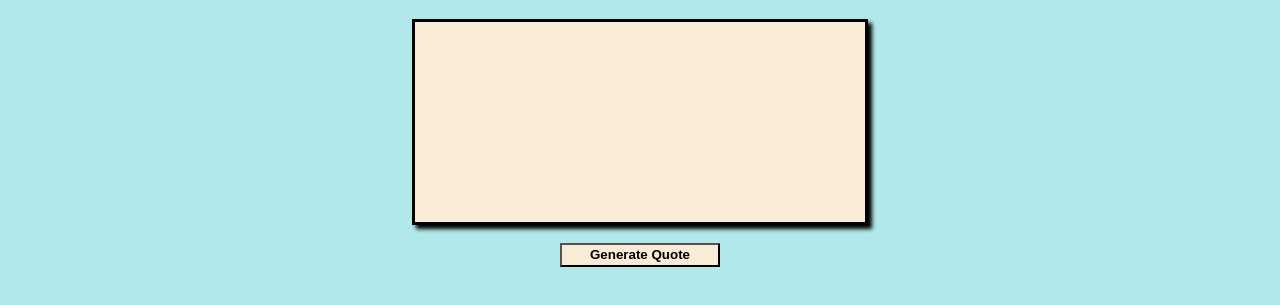
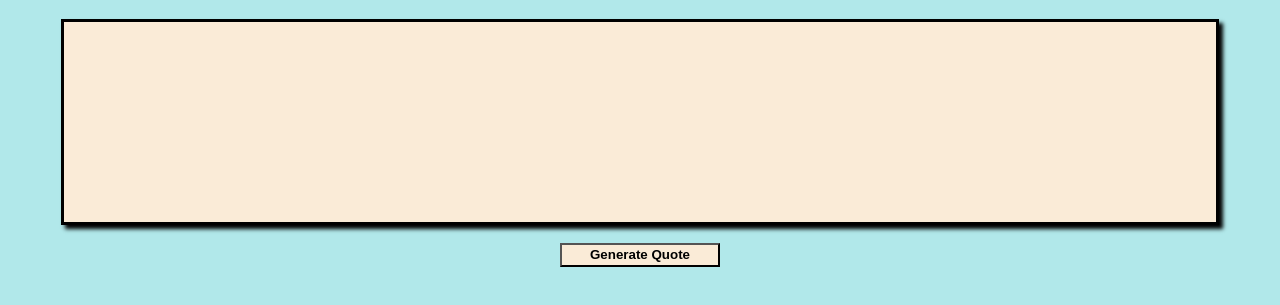
Before and after one commit to kumaramod95045-code/assignment5, a plain HTML site: page index.html in a window 1280 px wide. Shown: the part 69-374 px from the top of the page. Drawn offline with nearby package versions, Linux system fonts and the light colour scheme.

Commit message:
Update randomquotegenter.css

```diff
--- a/randomquotegenter.css
+++ b/randomquotegenter.css
@@ -2,7 +2,7 @@
     background-color: rgb(177, 232, 234);
 }
 #qplace{
-    width: 450px;
+    width: 90vw;
     height: 200px;
     border:3px solid black;
     box-shadow:4px 4px 4px black;
```
